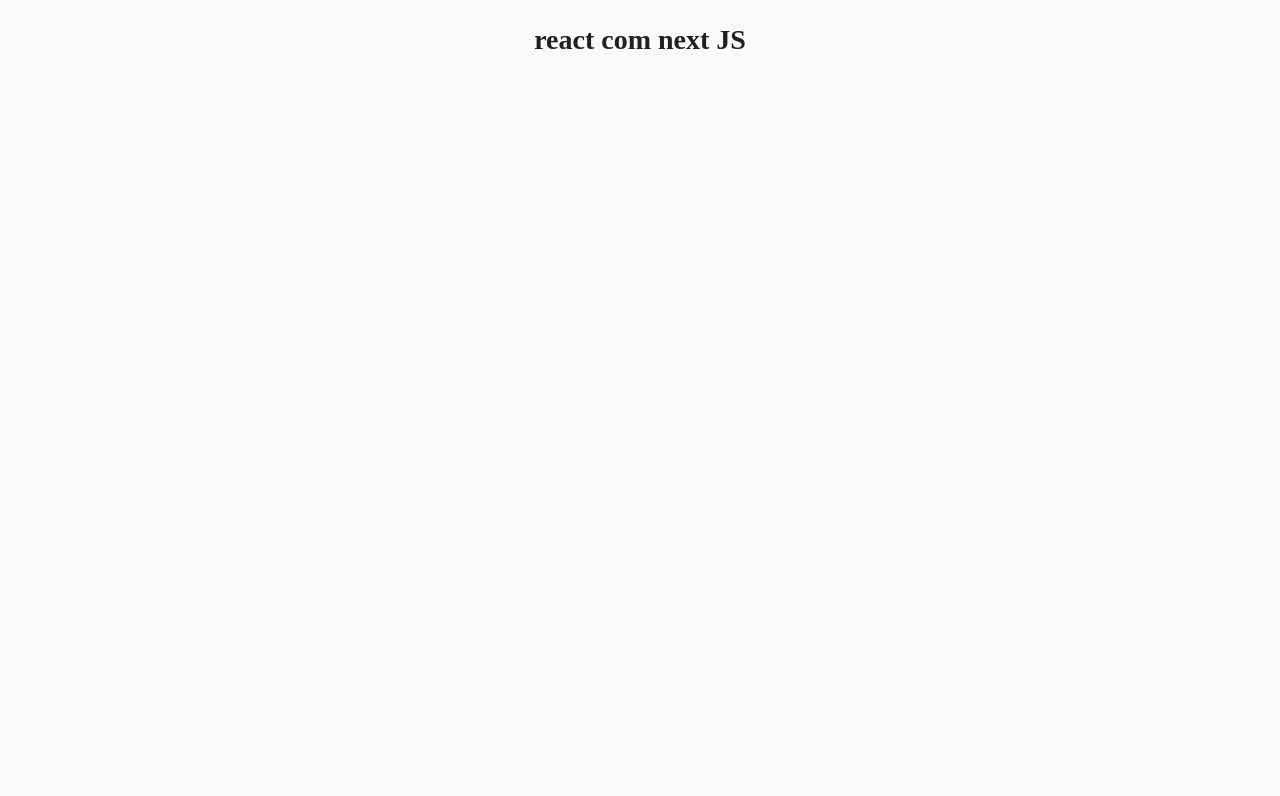
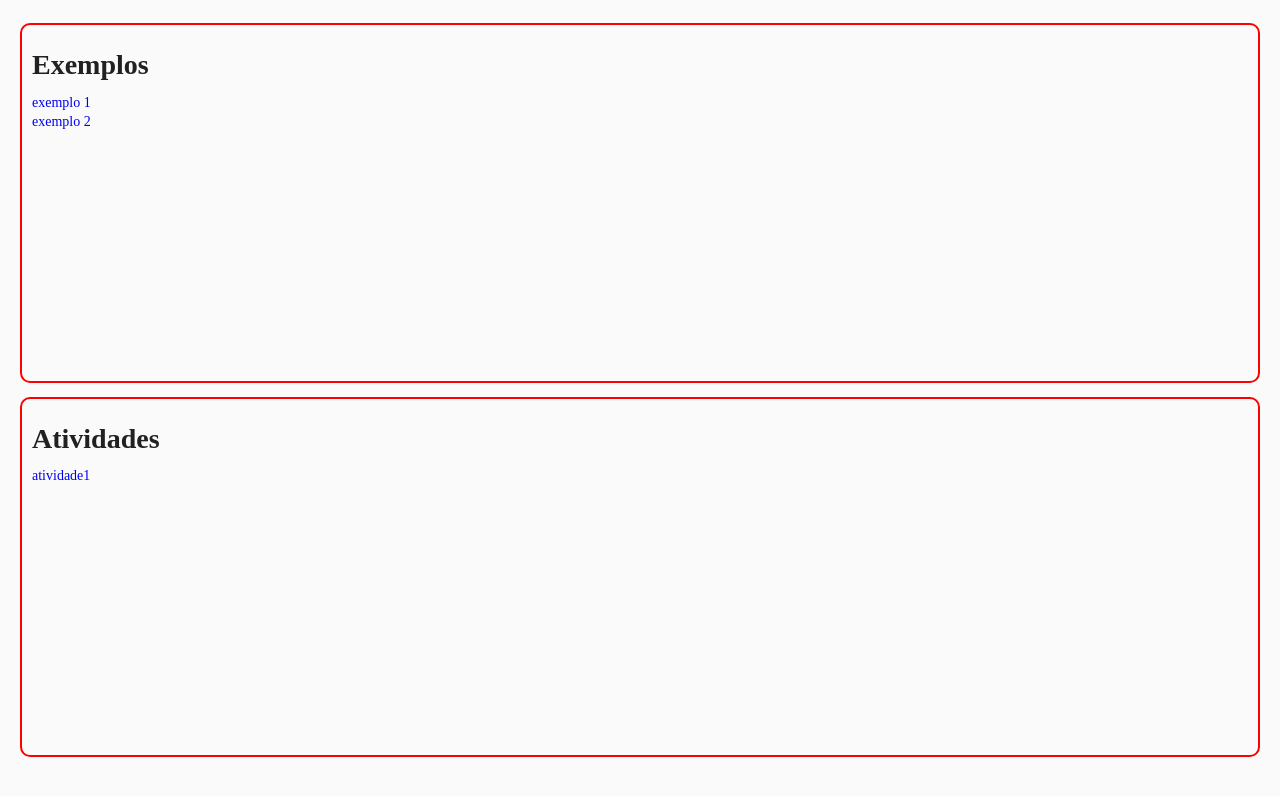
Before and after one commit to murilo-dev9/aula-nextjs, a Next.js app: page / in a window 1280 px wide. Shown: the top 796 px of the page. Built offline with nearby package versions, Linux system fonts and the light colour scheme.

Commit message:
atividade 1

```diff
--- a/src/app/page.js
+++ /dev/null
@@ -1,14 +0,0 @@
-import Image from "next/image";
-import styles from "./page.module.css";
-
-export default Home;
-
- function Home() {
-  return (
-    <div>
-
-      <h1>react com next JS</h1>
-
-      </div>
-  );
-}
--- a/src/app/page.jsx
+++ b/src/app/page.jsx
@@ -1,25 +1,19 @@
-import Image from "next/image";
+import Link from "next/link";
 import styles from "./page.module.css";
+export default Home;
+
 function Home() {
   return (
-    <div className={styles.containerExemplo}>
-      <h1>React com Next JS</h1>
-      <h2>Aula de introdução</h2>
-      <h3>Leiaute e Estilização</h3>
-      <p>Nesta aula iremos entender o uso de CSS global e local.</p>
-      <label>Exemplo Label</label>
-      <small>Exemplo Small</small>
-      <div className={styles.conteinerExPosicao}>
-        <div className={styles.divVermelha}></div>
-        <div className={styles.divVerde}></div>
-      </div>
-        <div className={styles.divbutton}>
-      <a href="/ex-01"><button>Pag 2</button></a>
-        </div>
-        <div className={styles.divbutton}>
-      <a href="/ex-02"><button>Pag 3</button></a>
-        </div>
+    <div className={styles.conteinerHome}>
+    <div className={styles.conteinerLista}>
+      <h1>Exemplos</h1>
+      <Link href="/exemplos/ex-01">exemplo 1</Link>
+      <Link href="/exemplos/ex-02">exemplo 2</Link>
+    </div>
+    <div className={styles.conteinerLista}>
+      <h1>Atividades</h1>
+      <Link href="/atividades/atv-01">atividade1</Link>
+    </div>
     </div>
   );
-};
-export default Home;
+}
--- a/src/app/page.module.css
+++ b/src/app/page.module.css
@@ -1,29 +1,19 @@
-.containerExemplo {
-    border: 2px solid #ff0;
+.conteinerHome {
+    display: flex;
+    flex-direction: column;
+    align-items: center;
+    justify-content: space-evenly;
+    height: 95vh;
+    max-width: 124rem;
+    width: 100%;
+}
+.conteinerLista {
+    border: 0.2rem solid #f00;
+    height: 45vh;
+    width: 100%;
+    border-radius: 1rem;
+    padding: 1rem;
+    overflow-y:auto;
     display: flex;
     flex-direction: column;
 }
-
-.conteinerExPosicao {
-    border: 2px solid #00f;
-    display: flex;
-    flex-direction: column;
-}
-
-.divVermelha {
-    height: 30px;
-    width: 30px;
-    background-color: #f00;
-}
-
-.divVerde {
-    height: 30px;
-    width: 30px;
-    background-color: #0f0;
-}
-
-.divbutton a{
-    margin: 2px;
-    display: flex;
-    flex-direction: column;
-}
```
Also changed, not shown: src/app/atividades/atv-01/page.jsx (+8 -2 lines).
